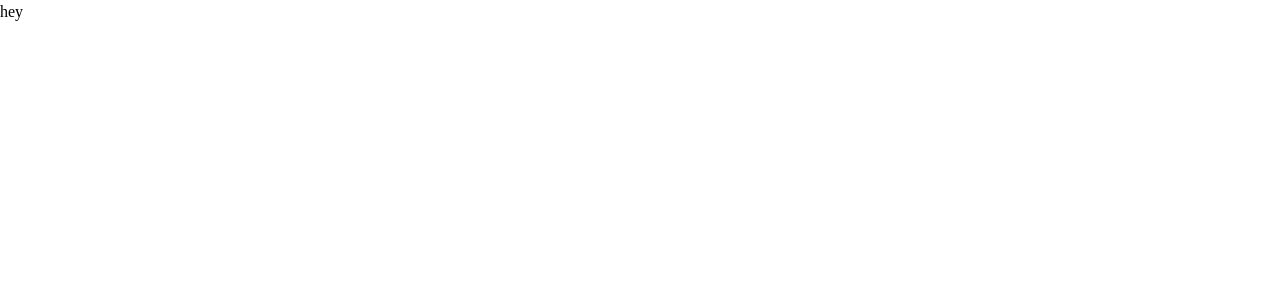
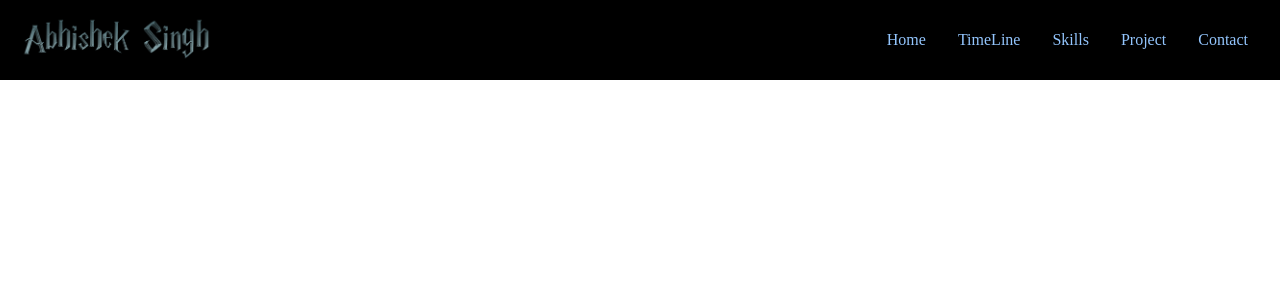
Before and after one commit to kunwarabhi7/newportfolio, a React (Create React App) app: page / in a window 1280 px wide. Shown: the top 300 px of the page. Built offline with nearby package versions, Linux system fonts and the light colour scheme.

Commit message:
added NavBar

```diff
--- a/src/App.js
+++ b/src/App.js
@@ -1,9 +1,9 @@
+import NavBar from "./components/NavBar";
 
-
-function App() {
+const App = () => {
   return (
     <div>
-    hey
+    <NavBar />
     </div>
   );
 }
--- /dev/null
+++ b/src/components/NavBar.jsx
@@ -0,0 +1,33 @@
+import React from 'react'
+import logo from '../assets/logo.png'
+import { GiHamburgerMenu } from "react-icons/gi";
+const NavBar = () => {
+  return (
+    <div className='fixed w-full h-[80px] flex justify-between items-center px-4 bg-black text-blue-300'>
+      <div>
+<img src={logo} alt="logo" style={{width:'200px'}}/>
+      </div>
+    <div>
+      <ul className='flex'>
+        <li>Home</li>
+        <li>TimeLine</li>
+        <li>Skills</li>
+        <li>Project</li>
+        <li>Contact</li>
+      </ul>
+    </div>
+    {/* Hamburger */}
+    <div className='hidden'><GiHamburgerMenu /></div>
+    {/* Mobile View */ }
+    <ul className='hidden'>
+        <li>Home</li>
+        <li>TimeLine</li>
+        <li>Skills</li>
+        <li>Project</li>
+        <li>Contact</li>
+      </ul>
+    </div>
+  )
+}
+
+export default NavBar
```
